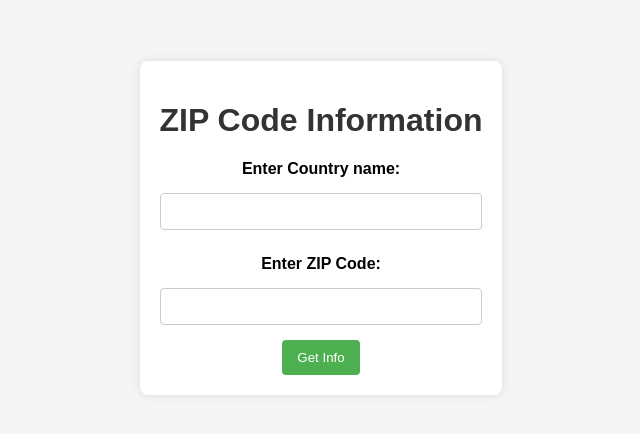
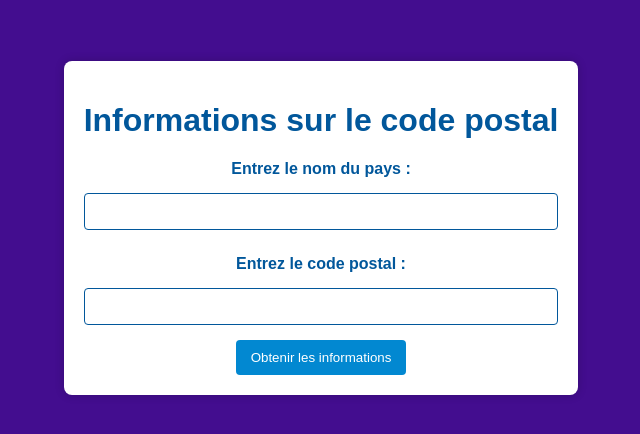
Before and after one commit to Potowai/epsi_app_vue_simple, a plain HTML site: page index.html in a window 1280 px wide. Shown: the part 182-616 px from the top of the page, without its empty margins (319-959 px from the left). Drawn offline with nearby package versions, Linux system fonts and the light colour scheme.

Commit message:
ajout du randombackground

```diff
--- a/index.html
+++ b/index.html
@@ -1,41 +1,42 @@
 <!DOCTYPE html>
-<html lang="en">
+<html lang="fr">
 <head>
   <meta charset="UTF-8">
   <meta name="viewport" content="width=device-width, initial-scale=1.0">
-  <title>Vue.js API Example</title>
-  <!-- Include Vue.js and Axios -->
+  <title>Exemple Vue.js avec API</title>
+  <!-- Inclure Vue.js et Axios -->
   <script src="https://cdn.jsdelivr.net/npm/vue@2"></script>
   <script src="https://cdn.jsdelivr.net/npm/axios/dist/axios.min.js"></script>
 
   <style>
     body {
-      font-family: Arial, sans-serif;
-      background-color: #f4f4f4;
+      font-family: 'Arial', sans-serif;
       margin: 0;
       padding: 0;
       display: flex;
       align-items: center;
       justify-content: center;
       height: 100vh;
+      background-color: #e0f7fa;
     }
 
     #app {
-      background-color: #fff;
+      background-color: #ffffff;
       border-radius: 8px;
-      box-shadow: 0 0 10px rgba(0, 0, 0, 0.1);
+      box-shadow: 0 0 10px rgba(0, 0, 0, 0.2);
       padding: 20px;
       text-align: center;
     }
 
     h1 {
-      color: #333;
+      color: #01579b;
     }
 
     label {
       display: block;
       margin: 10px 0;
       font-weight: bold;
+      color: #01579b;
     }
 
     input {
@@ -43,12 +44,12 @@
       padding: 10px;
       margin: 5px 0 15px;
       box-sizing: border-box;
-      border: 1px solid #ccc;
+      border: 1px solid #01579b;
       border-radius: 4px;
     }
 
     button {
-      background-color: #4caf50;
+      background-color: #0288d1;
       color: #fff;
       padding: 10px 15px;
       border: none;
@@ -57,7 +58,7 @@
     }
 
     button:hover {
-      background-color: #45a049;
+      background-color: #0277bd;
     }
 
     div {
@@ -65,7 +66,7 @@
     }
 
     h2 {
-      color: #333;
+      color: #01579b;
     }
 
     p {
@@ -80,20 +81,20 @@
 <body>
 
 <div id="app">
-  <h1>ZIP Code Information</h1>
-  <label for="countryInput">Enter Country name:</label>
+  <h1>Informations sur le code postal</h1>
+  <label for="countryInput">Entrez le nom du pays :</label>
   <input type="text" v-model="countryCode" id="countryInput">
-  <label for="zipCodeInput">Enter ZIP Code:</label>
+  <label for="zipCodeInput">Entrez le code postal :</label>
   <input type="text" v-model="zipCode" id="zipCodeInput">
-  <button @click="getZipCodeInfo">Get Info</button>
+  <button @click="getZipCodeInfo">Obtenir les informations</button>
 
   <div v-if="zipCodeInfo">
-    <h2>Result:</h2>
-    <p><strong>Country:</strong> {{ zipCodeInfo.country }}</p>
-    <p><strong>State:</strong> {{ zipCodeInfo.state }}</p>
-    <p><strong>City:</strong> {{ zipCodeInfo.city }}</p>
-    <p><strong>Latitude:</strong> {{ zipCodeInfo.latitude }}</p>
-    <p><strong>Longitude:</strong> {{ zipCodeInfo.longitude }}</p>
+    <h2>Résultat :</h2>
+    <p><strong>Pays :</strong> {{ zipCodeInfo.country }}</p>
+    <p><strong>État :</strong> {{ zipCodeInfo.state }}</p>
+    <p><strong>Ville :</strong> {{ zipCodeInfo.city }}</p>
+    <p><strong>Latitude :</strong> {{ zipCodeInfo.latitude }}</p>
+    <p><strong>Longitude :</strong> {{ zipCodeInfo.longitude }}</p>
   </div>
 </div>
 
@@ -120,10 +121,18 @@ new Vue({
           };
         })
         .catch(error => {
-          console.error('Error fetching ZIP code information:', error);
+          console.error('Erreur lors de la récupération des informations du code postal :', error);
         });
+    },
+    generateRandomColor() {
+      const randomColor = '#' + Math.floor(Math.random()*16777215).toString(16);
+      document.body.style.backgroundColor = randomColor;
     }
-  }
+  },
+  mounted() {
+    // Générer une couleur aléatoire lors du chargement de la page
+    this.generateRandomColor();
+  },
 });
 </script>
 
```
